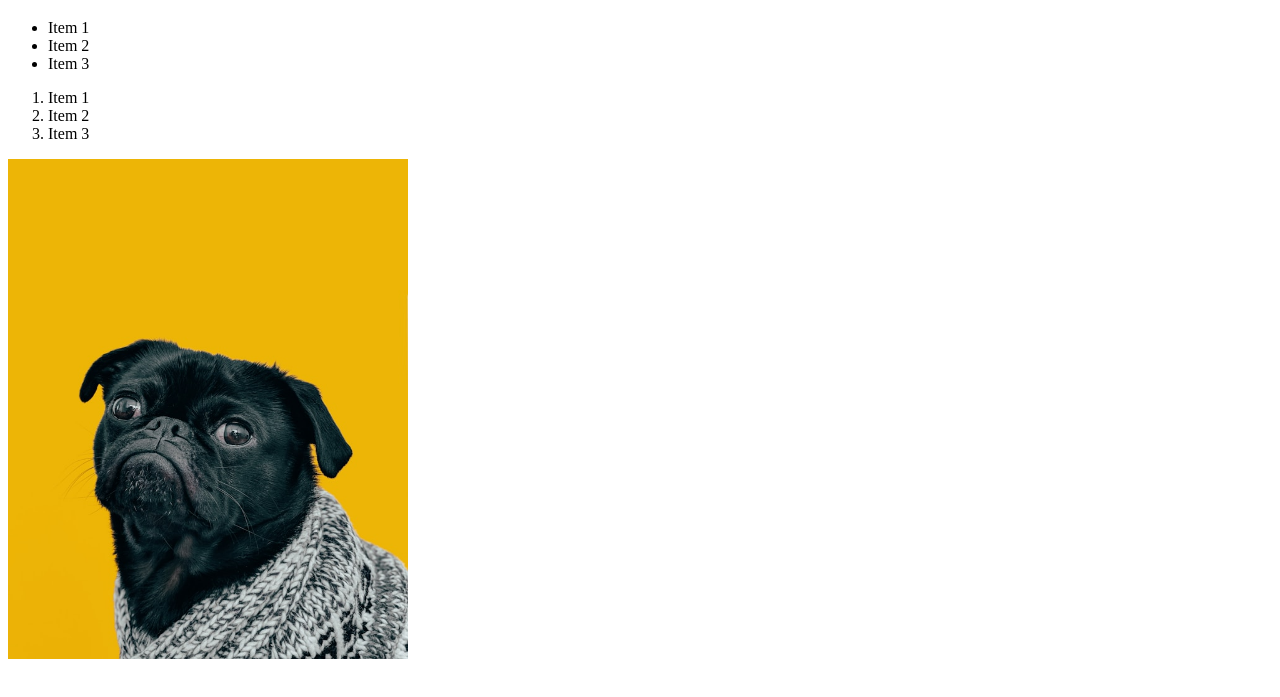
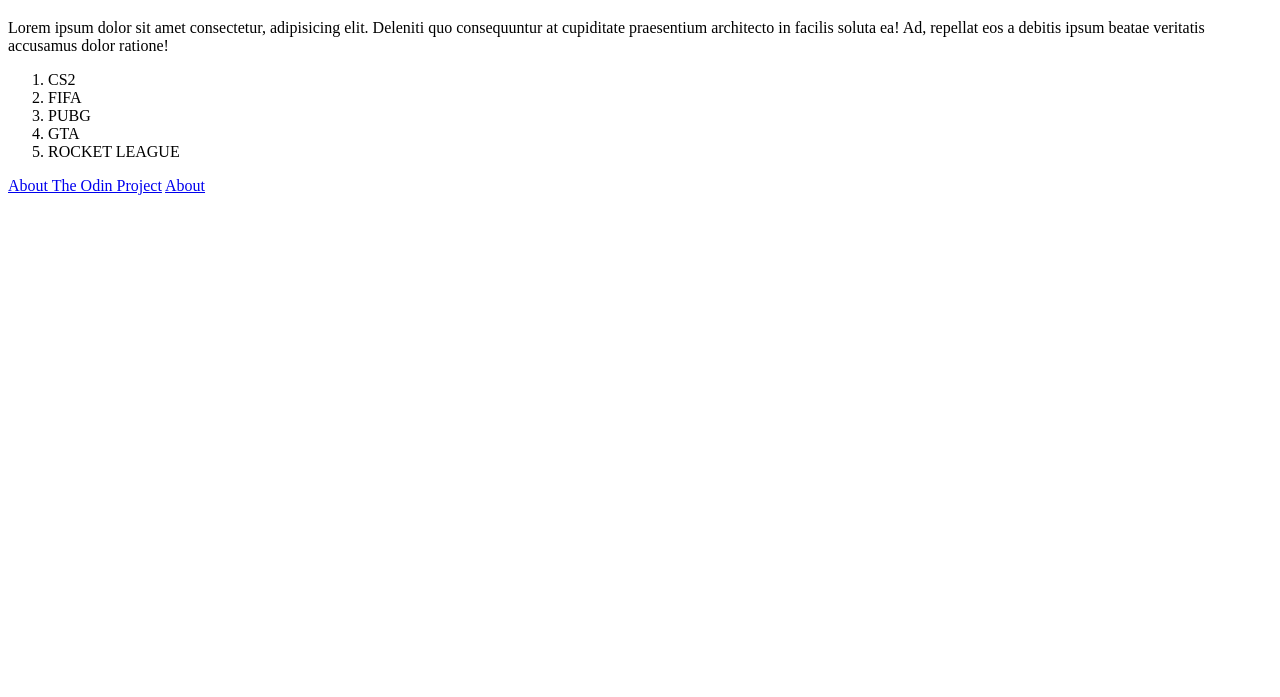
Before and after one commit to KamilWasiak/git_test, a plain HTML site: page html-boilerplate/index.html in a window 1280 px wide. Shown: the part 61-758 px from the top of the page. Drawn offline with Linux system fonts and the light colour scheme.

Commit message:
Added an Ordered List and a link to the About page to the Home page

```diff
--- a/html-boilerplate/index.html
+++ b/html-boilerplate/index.html
@@ -2,20 +2,20 @@
 <html lang="en">
 <head>
     <meta charset="UTF-8">
+    <meta name="viewport" content="width=device-width, initial-scale=1.0">
     <title>Home</title>
 </head>
 <body>
     <h1>Heading 1</h1>
-        <ul>
-            <li>Item 1</li>
-            <li>Item 2</li>
-            <li>Item 3</li>
-        </ul>
+    <p>Lorem ipsum dolor sit amet consectetur, adipisicing elit. Deleniti quo consequuntur at cupiditate praesentium architecto in facilis soluta ea! Ad, repellat eos a debitis ipsum beatae veritatis accusamus dolor ratione!</p>
     <ol>
-            <li>Item 1</li>
-            <li>Item 2</li>
-            <li>Item 3</li>
+        <li>CS2</li>
+        <li>FIFA</li>
+        <li>PUBG</li>
+        <li>GTA</li>
+        <li>ROCKET LEAGUE</li>
     </ol>
-        <img src="img/charlesdeluvio-Mv9hjnEUHR4-unsplash.jpg" alt="picture of dog" width="400px" height="500px">
+    <a href="https://www.theodinproject.com/about" target="_blank" rel="noopener noreferrer">About The Odin Project</a>
+    <a href="about.html">About</a>
 </body>
 </html>
```
Lines whose indentation alone changed are shown as unchanged.
